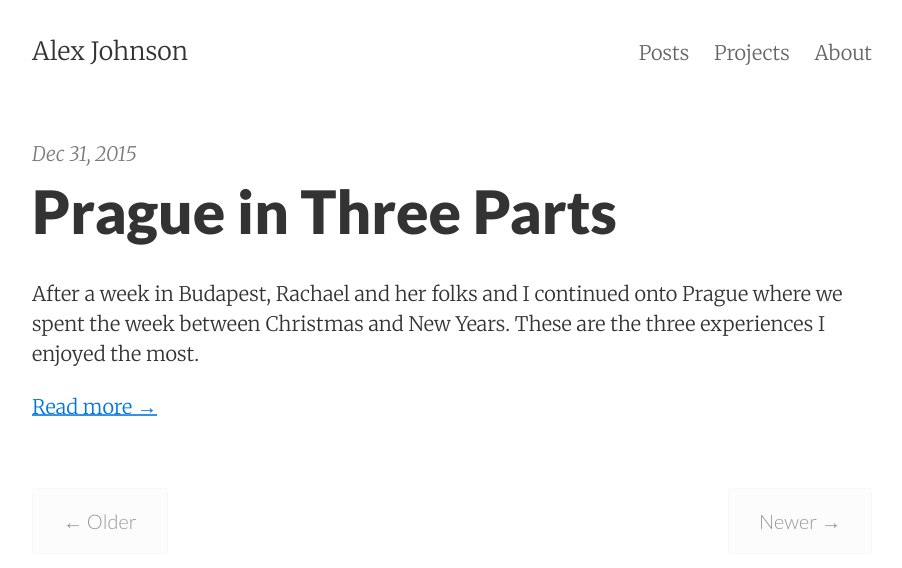
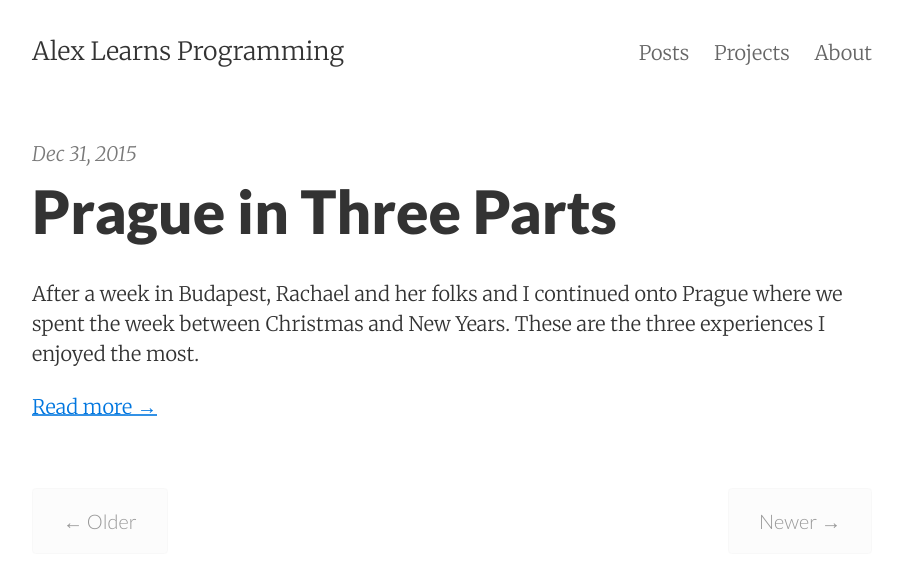
Before and after one commit to alxmjo/code, a Jekyll site: the page built from index.html, in a window 1280 px wide. Shown: the top 568 px of the page, without its empty margins (188-1090 px from the left). Built offline with Jekyll 4.4.1, drawn with Linux system fonts in a browser that asks for light colours; the list of posts is cut into pages by our own code.

Commit message:
Change config and header to work properly with project page

```diff
--- a/_config.yml
+++ b/_config.yml
@@ -1,10 +1,10 @@
 # Site settings
-title:       Alex Johnson
+title:       Alex Learns Programming
 email:       alexmontjohn@gmail.com
 author:      Alex Johnson
-description: "Posts and pictures."
-baseurl:     ""
-url:         "http://alexmontjohn.com"
+description: "I'm teaching myself programming and writing about the process."
+baseurl:     "/code"
+url:         "http://alxmjo.github.io"
 date_format: "%b %-d, %Y"
 excerpt_separator: <!--more-->
 
--- a/_includes/header.html
+++ b/_includes/header.html
@@ -1,7 +1,7 @@
 <header class="site-header px2 px-responsive">
   <div class="mt2 wrap">
     <div class="measure">
-      <a href="{{ site.url }}" class="site-title">{{ site.title }}</a>
+      <a href="{{ site.url }}/{{ site.baseurl }}" class="site-title">{{ site.title }}</a>
       <nav class="site-nav">
         {% include navigation.html %}
       </nav>
```
